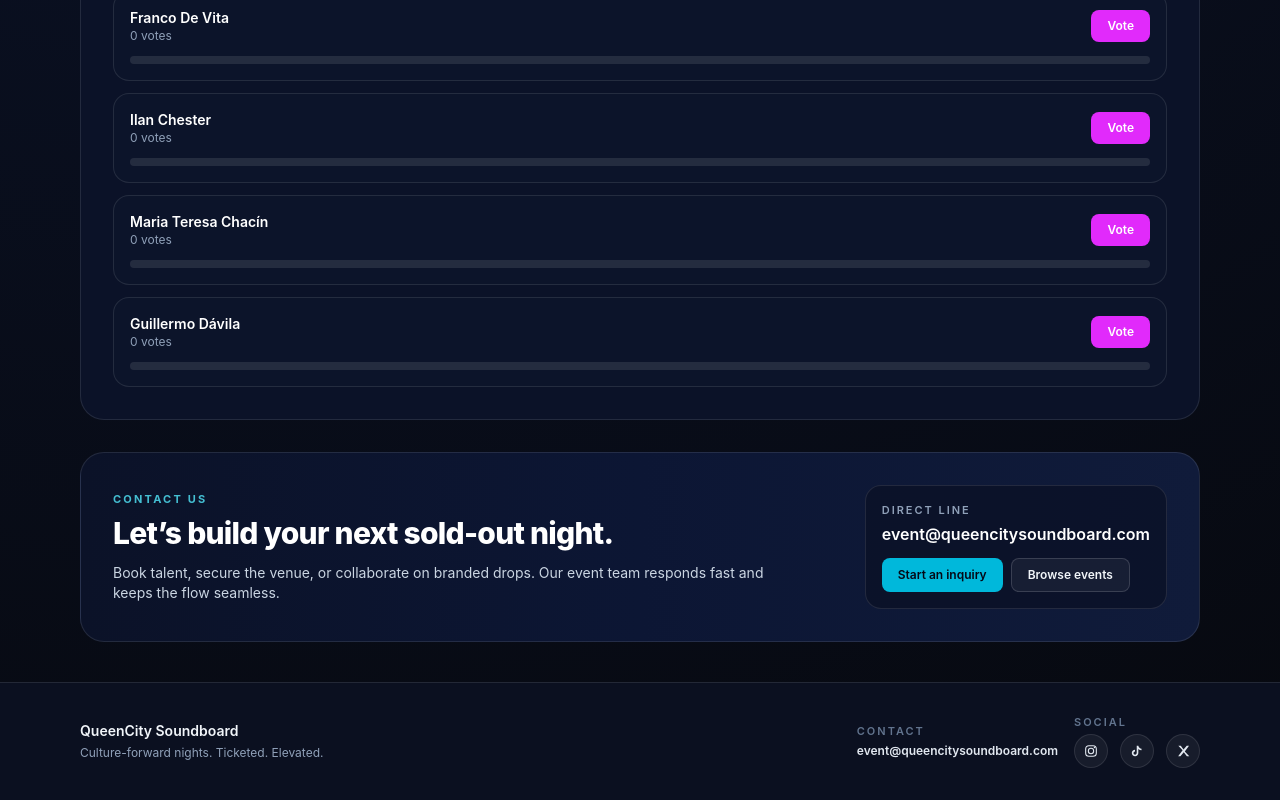
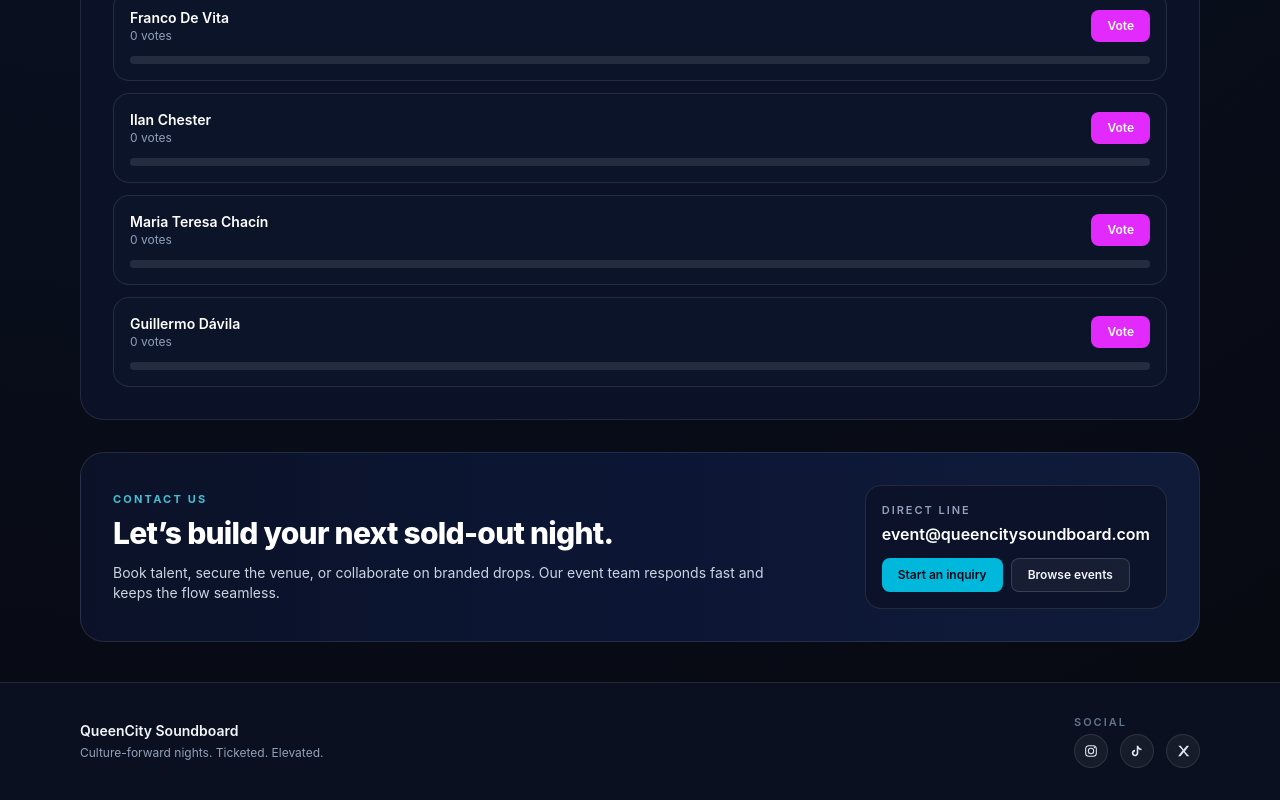
Before and after one commit to 0xwaya/queencity-soundboard-standalone, a Next.js app in the folder apps/web/: page / in a window 1280 px wide. Shown: the part 1248-2048 px from the top of the page. Built offline with nearby package versions, Linux system fonts and the light colour scheme; no server answers; the database is empty.

Commit message:
Remove footer contact block

```diff
--- a/apps/web/src/app/layout.tsx
+++ b/apps/web/src/app/layout.tsx
@@ -28,12 +28,6 @@ export default function RootLayout({
             </div>
 
             <div className="flex flex-wrap items-center gap-4">
-              <div className="space-y-1">
-                <p className="text-[11px] font-semibold uppercase tracking-[0.18em] text-slate-500">Contact</p>
-                <a className="font-semibold text-slate-200 hover:text-white" href="mailto:event@queencitysoundboard.com">
-                  event@queencitysoundboard.com
-                </a>
-              </div>
               <div className="space-y-1">
                 <p className="text-[11px] font-semibold uppercase tracking-[0.18em] text-slate-500">Social</p>
                 <div className="flex items-center gap-3">
```
